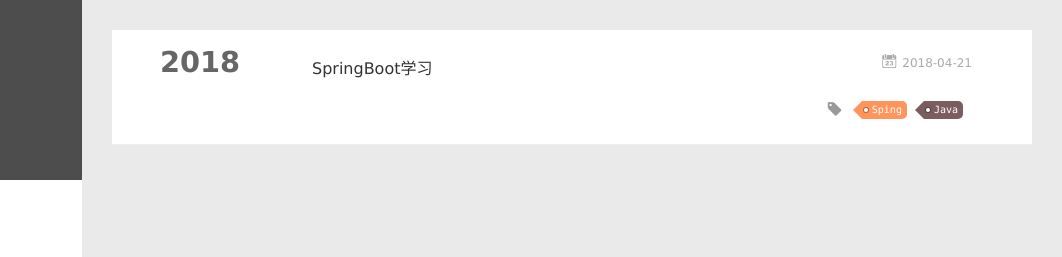
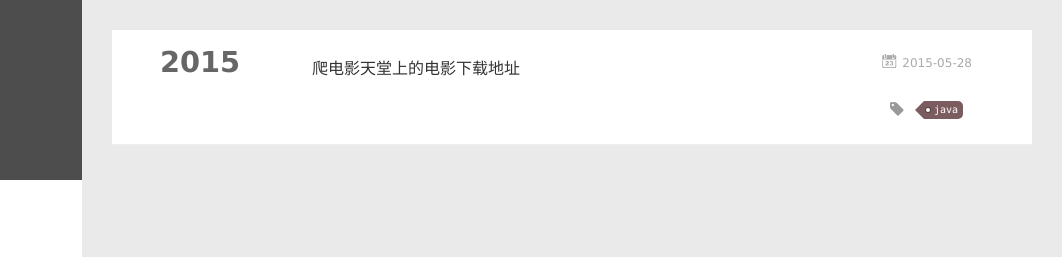
Before and after one commit to lingo0/lingo0.github.com, a plain HTML site: page tags/java/index.html in a window 1280 px wide. Shown: the top 257 px of the page, 218-1280 px from the left. Drawn offline with Linux system fonts and the light colour scheme.

Commit message:
Site updated: 2018-04-21 20:41:07

```diff
--- a/tags/java/index.html
+++ b/tags/java/index.html
@@ -6,11 +6,11 @@
   <meta name="renderer" content="webkit">
   <meta http-equiv="X-UA-Compatible" content="IE=edge" >
   <link rel="dns-prefetch" href="http://lingo0.github.io">
-  <title>Tag: Java | Ling&#39;s blog</title>
+  <title>Tag: java | Ling&#39;s blog</title>
   <meta name="viewport" content="width=device-width, initial-scale=1, maximum-scale=1">
   <meta property="og:type" content="website">
 <meta property="og:title" content="Ling&#39;s blog">
-<meta property="og:url" content="http://lingo0.github.io/tags/Java/index.html">
+<meta property="og:url" content="http://lingo0.github.io/tags/java/index.html">
 <meta property="og:site_name" content="Ling&#39;s blog">
 <meta property="og:locale" content="zh-CN">
 <meta name="twitter:card" content="summary">
@@ -163,7 +163,7 @@
 
       <section class="archives-wrap">
         <div class="archive-year-wrap">
-          <a href="/archives/2018" class="archive-year">2018</a>
+          <a href="/archives/2015" class="archive-year">2015</a>
         </div>
         <div class="archives">
 
@@ -171,14 +171,14 @@
   <div class="archive-article-inner">
     <header class="archive-article-header">
       	<div class="article-meta">
-	      	<a href="/2018/04/21/SpringBoot学习/" class="archive-article-date">
-  	<time datetime="2018-04-21T11:36:23.000Z" itemprop="datePublished"><i class="icon-calendar icon"></i>2018-04-21</time>
+	      	<a href="/2015/05/28/爬电影天堂上的电影下载地址/" class="archive-article-date">
+  	<time datetime="2015-05-28T06:22:31.000Z" itemprop="datePublished"><i class="icon-calendar icon"></i>2015-05-28</time>
 </a>
         </div>
 
 
     <h1 itemprop="name">
-      <a class="archive-article-title" href="/2018/04/21/SpringBoot学习/">SpringBoot学习</a>
+      <a class="archive-article-title" href="/2015/05/28/爬电影天堂上的电影下载地址/">爬电影天堂上的电影下载地址</a>
     </h1>
 
 
@@ -189,11 +189,7 @@
 		<ul class="article-tag-list">
 
         		<li class="article-tag-list-item">
-        			<a href="javascript:void(0)" class="js-tag article-tag-list-link color1">Sping</a>
-        		</li>
-
-        		<li class="article-tag-list-item">
-        			<a href="javascript:void(0)" class="js-tag article-tag-list-link color5">Java</a>
+        			<a href="javascript:void(0)" class="js-tag article-tag-list-link color5">java</a>
         		</li>
 
 		</ul>
@@ -458,4 +454,14 @@ return o(i(t),arguments.length<2?void 0:u(arguments[1]))}})},function(t,n,r){var
 </div>
   </div>
 </body>
+</html>__center"></div>
+            </div>
+
+        </div>
+
+    </div>
+
+</div>
+  </div>
+</body>
 </html>
```
